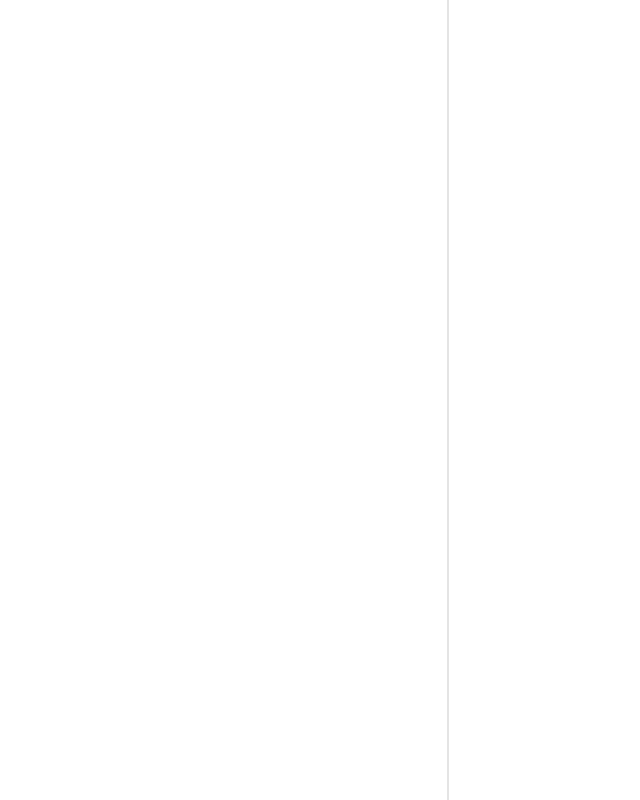
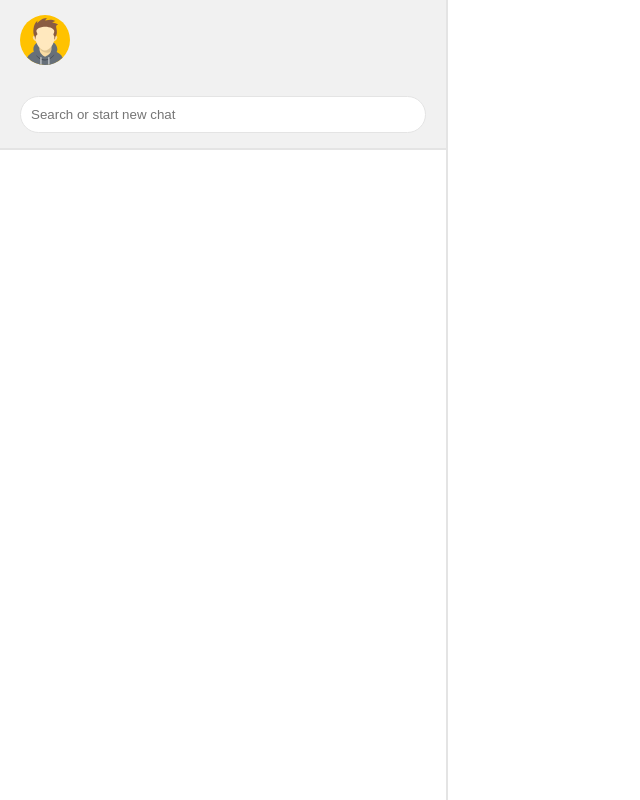
Before and after one commit to yupaziura/test-messenger, a React (Create React App) app: page / in a window 1280 px wide. Shown: the whole page, without its empty margins (0-640 px from the left). Built offline with nearby package versions, Linux system fonts and the light colour scheme.

Commit message:
Create search panel

```diff
--- a/src/App.js
+++ b/src/App.js
@@ -3,6 +3,7 @@
 // components
 import MessagesWindow from './components/MessagesWindow/MessagesWindow';
 import ContactsWindow from './components/ContactsWindow/ContactsWindow';
+import SearchPanel from './components/SearchPanel/SearchPanel';
 
 // styles
 import './App.css';
@@ -11,7 +12,7 @@ function App() {
   return (
     <div className="main_window">
       <ContactsWindow>
-
+          <SearchPanel/>
       </ContactsWindow>
       <MessagesWindow>
 
--- a/src/components/Avatar/Avatar.js
+++ b/src/components/Avatar/Avatar.js
@@ -0,0 +1,18 @@
+// basic
+import AvatarPhoto from '../../img/avatar-1.svg';
+
+// components
+
+// styles
+import './Avatar.scss';
+
+const Avatar = (props) => {
+
+    return (
+        <div className='avatar'>
+            <img src={AvatarPhoto} alt="" />
+        </div>
+    )
+}
+
+export default Avatar;
--- a/src/components/Avatar/Avatar.scss
+++ b/src/components/Avatar/Avatar.scss
@@ -0,0 +1,4 @@
+.avatar {
+    width: 50px;
+    height: 50px;
+}
--- a/src/components/Search/Search.js
+++ b/src/components/Search/Search.js
@@ -0,0 +1,17 @@
+// basic
+
+// components
+
+// styles
+import './Search.scss';
+
+const Search = (props) => {
+
+    return (
+        <div className='search'>
+            <input type="text" placeholder='Search or start new chat'/>
+        </div>
+    )
+}
+
+export default Search;
--- a/src/components/Search/Search.scss
+++ b/src/components/Search/Search.scss
@@ -0,0 +1,8 @@
+.search {
+    input{
+        width: 100%;
+        padding: 10px;
+        border-radius: 20px;
+        border: 1px solid rgb(228, 228, 228);
+    }
+}
--- a/src/components/SearchPanel/SearchPanel.js
+++ b/src/components/SearchPanel/SearchPanel.js
@@ -0,0 +1,20 @@
+// basic
+
+// components
+import Avatar from '../Avatar/Avatar';
+import Search from '../Search/Search';
+
+// styles
+import './SearchPanel.scss';
+
+const SearchPanel = (props) => {
+
+    return (
+        <div className='search_panel'>
+            <Avatar/>
+            <Search/>
+        </div>
+    )
+}
+
+export default SearchPanel;
--- a/src/components/SearchPanel/SearchPanel.scss
+++ b/src/components/SearchPanel/SearchPanel.scss
@@ -0,0 +1,11 @@
+.search_panel {
+    width: 100%;
+    height: 150px;
+    background-color: rgb(241, 241, 241);
+
+    display: flex;
+    flex-direction: column;
+    justify-content: space-around;
+    padding: 0 20px;
+    border-bottom: 2px solid rgb(228, 228, 228);
+}
--- a/src/index.css
+++ b/src/index.css
@@ -1,3 +1,7 @@
+*{
+  box-sizing: border-box;
+}
+
 body {
   margin: 0;
   font-family: -apple-system, BlinkMacSystemFont, 'Segoe UI', 'Roboto', 'Oxygen',
```
Also changed, not shown: src/img/avatar-1.svg (added).
